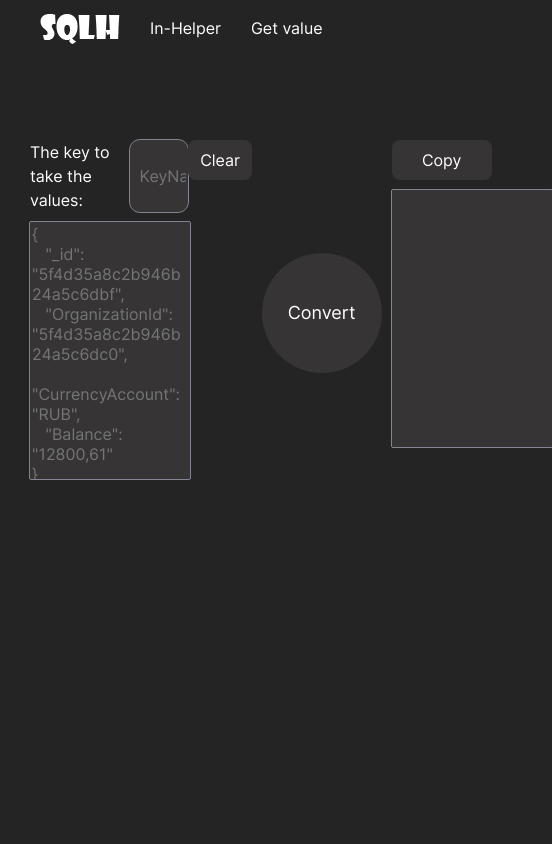
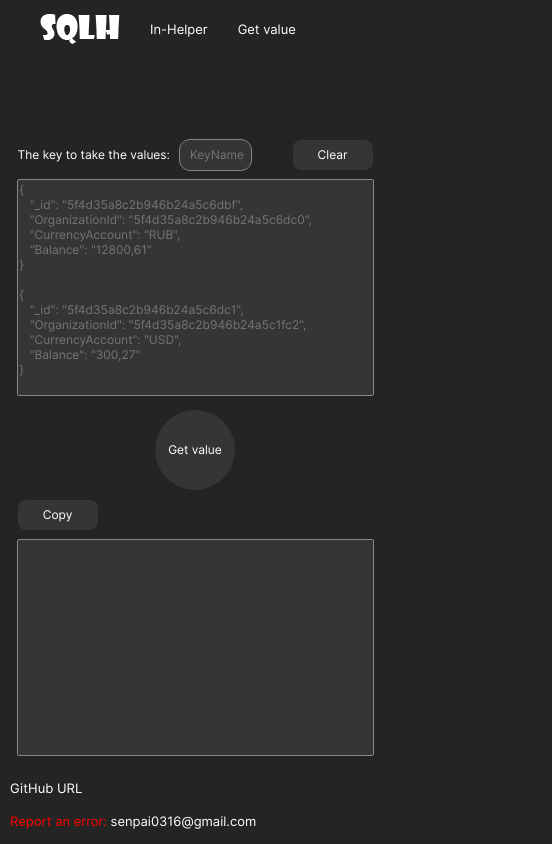
Before and after one commit to SenpaiSun/sql-helper, a React (Vite) app: page /sql-helper/get-value in a window 390 px wide. Shown: the whole page, 552 px wide, since content can reach past the window. Built offline with nearby package versions, Linux system fonts and the light colour scheme.

Commit message:
feature/completed project v1.0

```diff
--- a/src/components/App/App.tsx
+++ b/src/components/App/App.tsx
@@ -3,6 +3,7 @@ import Header from '../Header/Header'
 import InHelper from '../InHelper/InHelper'
 import GetValue from '../GetValue/GetValue'
 import Main from '../Main/Main'
+import Footer from '../Footer/Footer'
 import { Routes, Route} from 'react-router-dom'
 
 function App() {
@@ -56,6 +57,7 @@ function App() {
         <Route path="/sql-helper/in-helper" element={<InHelper convertValueInHelperFormat1={convertValueInHelperFormat1} convertValueInHelperFormat2={convertValueInHelperFormat2}/>}/>
         <Route path="/sql-helper/get-value" element={<GetValue convertValueFromKey={getValueFromJson} />} />
       </Routes>
+      <Footer />
     </div>
   )
 }
--- /dev/null
+++ b/src/components/Footer/Footer.css
@@ -0,0 +1,51 @@
+.footer {
+  display: flex;
+  flex-direction: row;
+  align-items: center;
+  justify-content: end;
+  position:absolute;
+  left:0;
+  bottom:0;
+  right:0;
+}
+
+.footer__container {
+  display: flex;
+  flex-direction: row;
+  align-items: center;
+}
+
+.footer__link {
+  text-decoration: none;
+  color: #fff;
+  margin-right: 30px;
+  font-size: 15px;
+}
+
+.footer__link:hover {
+  color: #beaeae;
+}
+
+.footer__name {
+  color: red;
+  font-size: 15px;
+}
+
+@media screen and (max-width:700px) {
+  .footer__link {
+    font-size: 13px;
+  }
+  .footer__name {
+    font-size: 13px;
+  }
+}
+
+@media screen and (max-width:400px) {
+  .footer {
+    flex-direction: column;
+    justify-content: start;
+    align-items: start;
+    margin-left: 10px;
+  }
+
+}
--- /dev/null
+++ b/src/components/Footer/Footer.tsx
@@ -0,0 +1,16 @@
+import React from "react";
+import '../Footer/Footer.css'
+
+const Footer: React.FC = () => {
+  return (
+    <footer className="footer">
+      <a className="footer__link" href="https://github.com/SenpaiSun/sql-helper" target='_blank'>GitHub URL</a>
+      <div className="footer__container">
+      <p className="footer__name">Report an error:&nbsp;</p>
+      <a className="footer__link" href="mailto:senpai0316@gmail.com" target='_blank'>senpai0316@gmail.com</a>
+      </div>
+    </footer>
+  )
+}
+
+export default Footer
--- a/src/components/Header/Header.css
+++ b/src/components/Header/Header.css
@@ -7,6 +7,7 @@
 .header__list-item-link {
   color: #FFF;
   text-decoration: none;
+  font-size: 15px;
 }
 
 .header__list-item-link:hover {
@@ -17,3 +18,9 @@
 .header__list-item-image {
   margin-top: -28px;
 }
+
+@media screen and (max-width:700px) {
+  .header__list-item-link {
+    font-size: 13px;
+  }
+}
--- a/src/components/Inputs/Inputs.css
+++ b/src/components/Inputs/Inputs.css
@@ -7,6 +7,7 @@
   gap: 10px;
   justify-content: space-around;
   margin: 0 30px;
+  font-size: 15px;
 }
 
 .input__item {
@@ -66,7 +67,7 @@
 }
 
 .input__item {
-  font-size: 16px;
+  font-size: 15px;
   font-weight: 1.1;
   line-height: normal;
   background-color: rgb(54, 52, 52);
@@ -116,10 +117,51 @@
   background-color: rgb(54, 52, 52);
   border-radius: 10px;
   color: #fff;
-  font-size: 16px;
+  font-size: 15px;
   padding-left: 10px;
 }
 
 .input__key:focus {
   outline: 1px solid rgb(189, 189, 192);
 }
+
+.input__button-copy-enable {
+  background-color: rgb(52, 151, 52);
+  color: black;
+}
+
+@media screen and (max-width:1280px) {
+  .input__form {
+    font-size: 12px;
+  }
+  .input__key {
+    font-size: 12px;
+    width: 8vw;
+  }
+  .input__button {
+    width: 80px;
+    height: 30px;
+  }
+  .input__item {
+    font-size: 12px;
+  }
+  .input__convert {
+    font-size: 12px;
+    width: 80px;
+    height: 80px;
+  }
+}
+
+@media screen and (max-width:800px) {
+  .input__form {
+    flex-direction: column;
+    align-items: center;
+  }
+  .input__item {
+    width: 90vw;
+    height: 25vh;
+  }
+  .input__key {
+    width: 7vh;
+  }
+}
--- a/src/components/Inputs/Inputs.tsx
+++ b/src/components/Inputs/Inputs.tsx
@@ -13,6 +13,7 @@ const Inputs: React.FC<CommonProps> = (props) => {
   const [valueOutput, setValueOutput] = useState('')
   const [isLocation, setIsLocation] = useState('')
   const [valueKey, setValueKey] = useState('')
+  const [copyState, setCopyState] = useState(false)
   const router = useLocation()
 
   useEffect(() => {
@@ -22,6 +23,22 @@ const Inputs: React.FC<CommonProps> = (props) => {
       setIsLocation('get-value')
     }
   }, [router.pathname])
+
+  useEffect(() => {
+    if(copyState === true) {
+      console.log(copyState)
+      const buttonCopy = document.querySelector('.input__button-copy-disabled') as HTMLElement | null
+      if (buttonCopy) {
+        buttonCopy.classList.add('input__button-copy-enable');
+        buttonCopy.textContent = 'Ok!';
+        setTimeout(() => {
+          buttonCopy.classList.remove('input__button-copy-enable');
+          buttonCopy.textContent = 'Copy';
+          setCopyState(false);
+        }, 300);
+      }
+    }
+  }, [copyState]);
 
   // format1 - преобразовывает в формат для MySQL (пример: id1, id2, id3)
   // format2 - преобразовывает в формат для Clickhouse (пример: 'id1', 'id2', 'id3')
@@ -78,6 +95,7 @@ const Inputs: React.FC<CommonProps> = (props) => {
   // Функция для копирования текста из аутпута в буфер обмена
   const handleCopyValue = () => {
     navigator.clipboard.writeText(valueOutput)
+    setCopyState(true)
   }
 
   return (
@@ -101,11 +119,11 @@ const Inputs: React.FC<CommonProps> = (props) => {
           </div>
         </div>
         <div className="input__container input__container-button">
-          <button type="button" className="input__convert" onClick={handleConvertValue}>Convert</button>
+          <button type="button" className="input__convert" onClick={handleConvertValue}>{isLocation === 'in-helper' ? 'Convert' : 'Get value'}</button>
         </div>
         <div className="input__container">
           <div className="input__input-container-button input__input-container-button-copy">
-              <button type="button" className="input__button" onClick={handleCopyValue}>Copy</button>
+              <button type="button" className="input__button input__button-copy-disabled" onClick={handleCopyValue}>Copy</button>
             </div>
             <div className="input__container-input">
               <textarea className="input__item input__item-output" value={valueOutput} disabled spellCheck="false"/>
--- a/src/components/Main/Main.css
+++ b/src/components/Main/Main.css
@@ -9,6 +9,12 @@
   font-size: 46px;
   font-weight: 700;
   margin: 150px auto 50px;
+}
+
+@media screen and (max-width:1100px) {
+  .helper__title {
+    text-align: center;
+  }
 }
 
 .helper__in-helper-router {
@@ -81,3 +87,19 @@
     background-position: 100% 50%;
   }
 }
+
+@media screen and (max-width:700px) {
+  .helper__title {
+    font-size: 25px;
+  }
+  .helper__in-helper-router {
+    font-size: 25px;
+  }
+  .helper__get-value-router {
+    font-size: 25px;
+  }
+  .helper__in-helper-text {
+    font-size: 15px;
+    text-align: center;
+  }
+}
```
Also changed, not shown: 1 other file (tests, documents, lock files or other folders).
